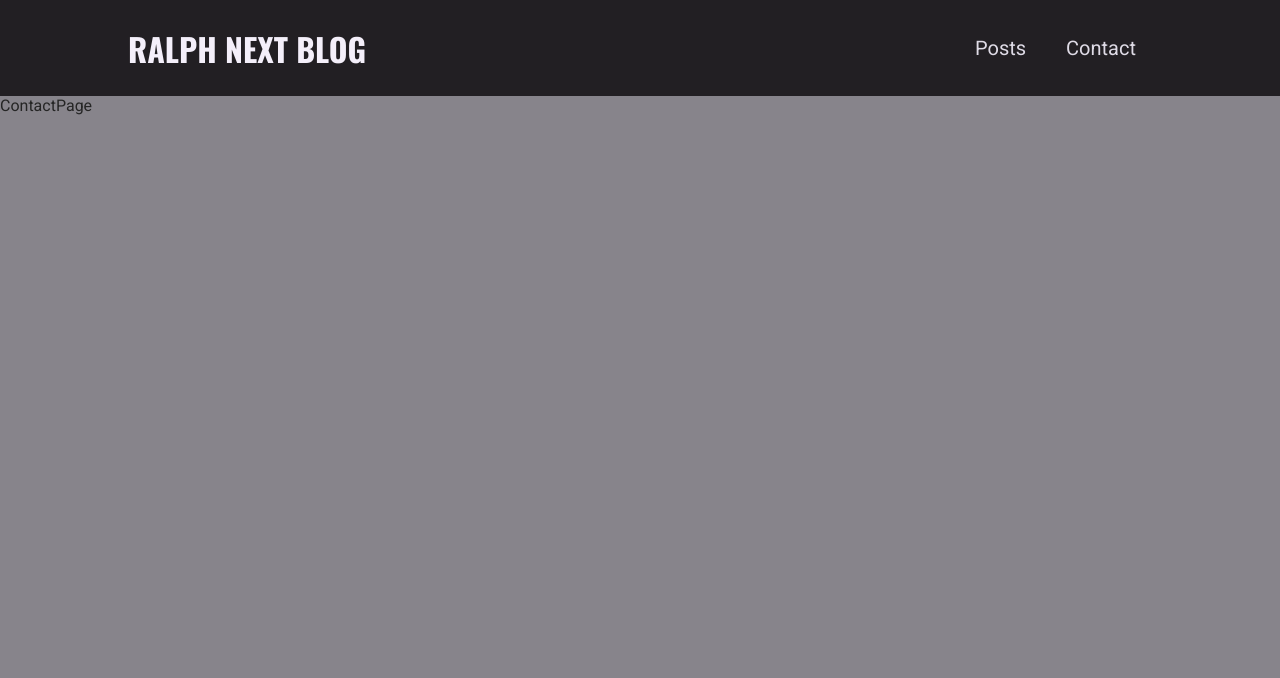
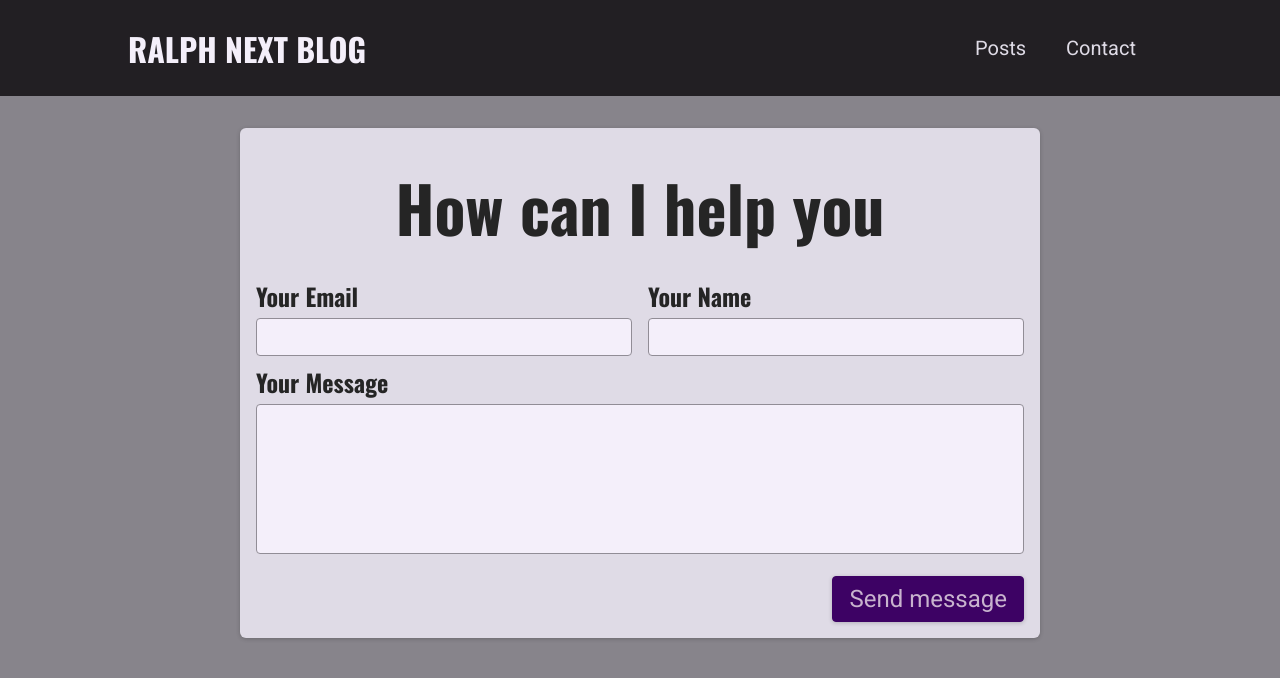
Before and after one commit to RAWoiwode/nextjs-blog-demo, a Next.js app: page /contact in a window 1280 px wide. Shown: the top 678 px of the page. Built offline with nearby package versions, Linux system fonts and the light colour scheme.

Commit message:
Adding simple contact form

```diff
--- /dev/null
+++ b/components/contact/contact-form.js
@@ -0,0 +1,30 @@
+import classes from "./contact-form.module.css";
+
+const ContactForm = () => {
+  return (
+    <section className={classes.contact}>
+      <h1>How can I help you</h1>
+      <form className={classes.form}>
+        <div className={classes.controls}>
+          <div className={classes.control}>
+            <label htmlFor="email">Your Email</label>
+            <input type="email" id="email" required />
+          </div>
+          <div className={classes.control}>
+            <label htmlFor="name">Your Name</label>
+            <input type="text" id="name" required />
+          </div>
+        </div>
+        <div className={classes.control}>
+          <label htmlFor="message">Your Message</label>
+          <textarea id="message" rows={5} required></textarea>
+        </div>
+        <div className={classes.actions}>
+          <button>Send message</button>
+        </div>
+      </form>
+    </section>
+  );
+};
+
+export default ContactForm;
--- /dev/null
+++ b/components/contact/contact-form.module.css
@@ -0,0 +1,73 @@
+.contact {
+  margin: var(--size-8) auto;
+  border-radius: 6px;
+  background-color: var(--color-grey-100);
+  width: 90%;
+  max-width: 50rem;
+  padding: var(--size-4);
+  box-shadow: 0 1px 4px rgba(0, 0, 0, 0.2);
+  font-size: var(--size-6);
+}
+
+.contact h1 {
+  font-size: var(--size-8);
+  margin: var(--size-4) 0;
+  text-align: left;
+}
+
+.form label {
+  display: block;
+  font-family: "Oswald", sans-serif;
+  font-weight: bold;
+  margin: var(--size-2) 0 var(--size-1) 0;
+}
+
+.form input,
+.form textarea {
+  font: inherit;
+  padding: var(--size-1);
+  border-radius: 4px;
+  width: 100%;
+  border: 1px solid var(--color-grey-400);
+  background-color: var(--color-grey-50);
+  resize: none;
+}
+
+.controls {
+  display: flex;
+  column-gap: 1rem;
+  flex-wrap: wrap;
+}
+
+.control {
+  flex: 1;
+  min-width: 10rem;
+}
+
+.actions {
+  margin-top: var(--size-4);
+  text-align: right;
+}
+
+.form button {
+  font: inherit;
+  cursor: pointer;
+  background-color: var(--color-primary-700);
+  border: 1px solid var(--color-primary-700);
+  padding: var(--size-2) var(--size-4);
+  border-radius: 4px;
+  color: var(--color-primary-50);
+  box-shadow: 0 1px 4px rgba(0, 0, 0, 0.2);
+}
+
+.form button:hover {
+  background-color: var(--color-primary-500);
+  border-color: var(--color-primary-500);
+}
+
+@media (min-width: 768px) {
+  .contact h1 {
+    font-size: var(--size-16);
+    text-align: center;
+  }
+}
--- a/components/posts/post-detail/post-content.js
+++ b/components/posts/post-detail/post-content.js
@@ -47,7 +47,7 @@
       const { className, children } = code;
       const language = className.split("-")[1]; // className is something like language-js
       return (
-        <Prism language={language} style={dracula}>
+        <Prism language={language} style={dracula} showLineNumbers>
           {children}
         </Prism>
       );
--- a/pages/contact.js
+++ b/pages/contact.js
@@ -1,5 +1,7 @@
+import ContactForm from "../components/contact/contact-form";
+
 const ContactPage = () => {
-  return <div>ContactPage</div>;
+  return <ContactForm />;
 };
 
 export default ContactPage;
```
